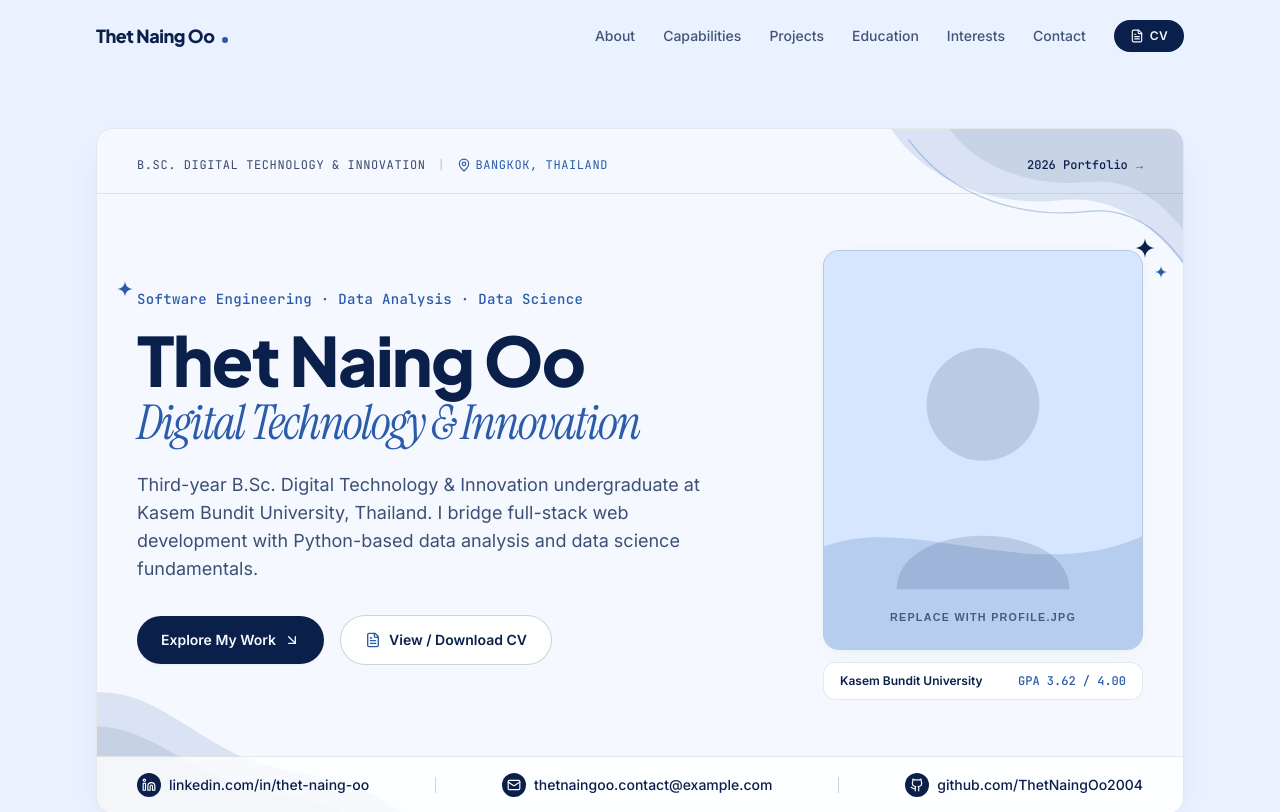
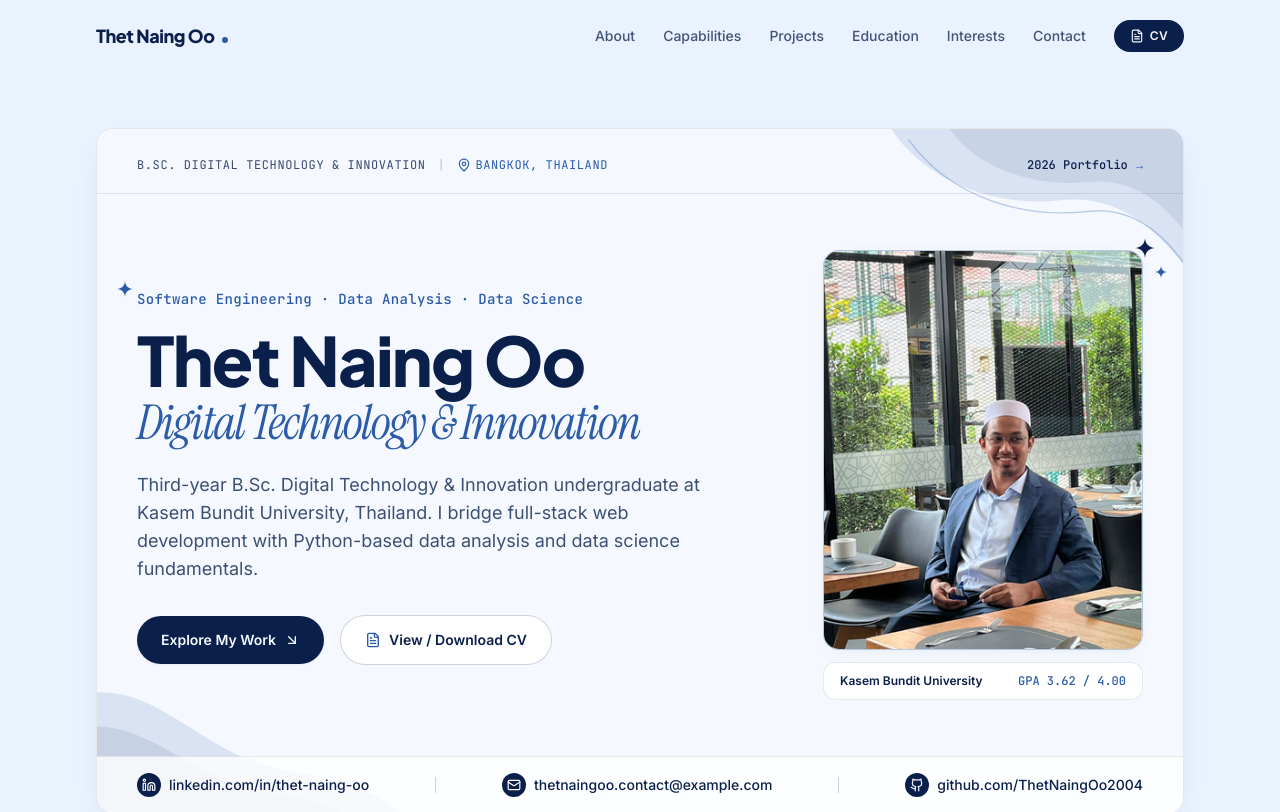
Before and after one commit to ThetNaingOo2004/portfolio, a React (Vite) app: page / in a window 1280 px wide. Shown: the top 812 px of the page. Built offline with nearby package versions, Linux system fonts and the light colour scheme; the HTML template or start-up script is replaced by a standard one.

Commit message:
updating profile and CV

```diff
--- a/src/data/portfolioData.js
+++ b/src/data/portfolioData.js
@@ -22,8 +22,8 @@ export const personalInfo = {
   linkedin: 'https://www.linkedin.com/in/thet-naing-oo-7393ba28a',
   linkedinHandle: 'thet-naing-oo',
   // Use "./assets/..." if deploying to /portfolio/ on GitHub Pages
-  profileImage: './assets/profile-placeholder.svg',
-  cvUrl: null,
+  profileImage: './assets/profile.png',
+  cvUrl: './assets/ThetNaingOo_CV.pdf',
 };
 
 export const aboutContent = {
```
